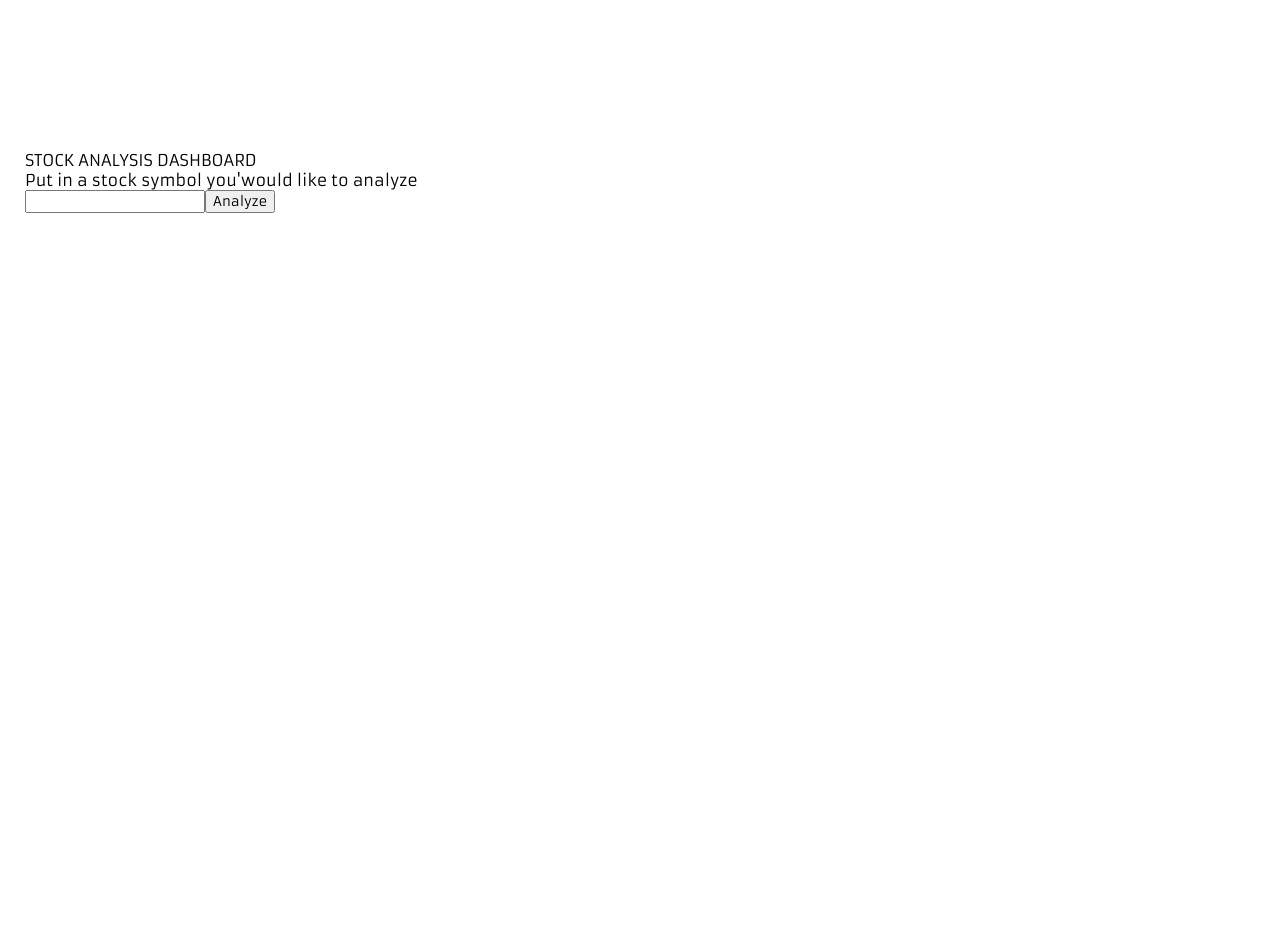
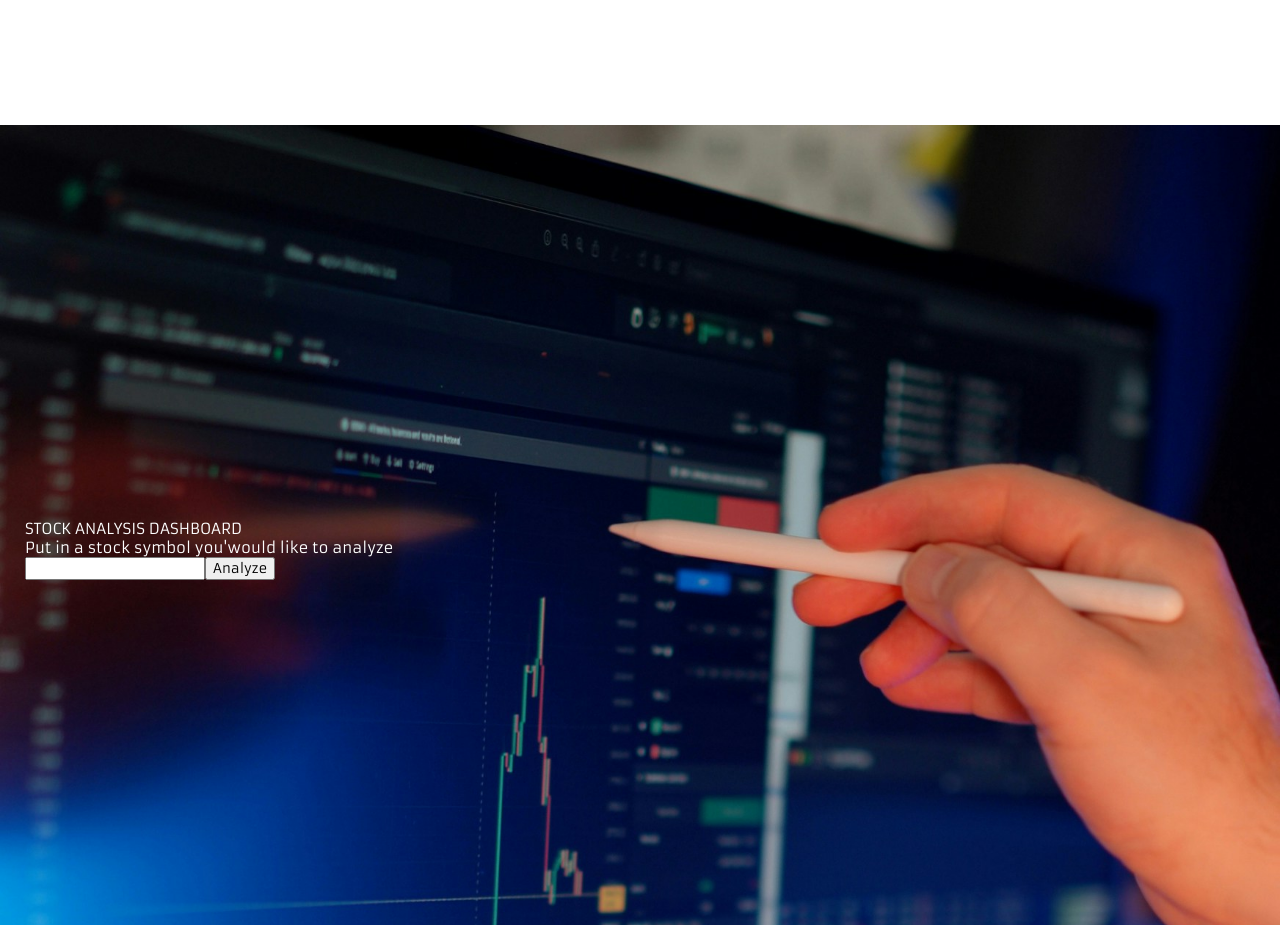
Before and after one commit to Barakat-20/personal-website, a React (Vite) app in the folder personal-website/: page / in a window 1280 px wide. Shown: the part 2980-3930 px from the top of the page. Before the commit the page ends 3905 px from the top, so only its background shows below. Built offline with nearby package versions, Linux system fonts and the light colour scheme; no server answers.

Commit message:
Added styled component to align content vertically

```diff
--- /dev/null
+++ b/personal-website/src/stockAnalysisDashboard/stockAnalysisDashboard.css
@@ -0,0 +1,3 @@
+#stock-analysis-dashboard {
+    background-image: url('../images/stockAnalysisDashboardImage.jpg')
+}
--- a/personal-website/src/stockAnalysisDashboard/stockAnalysisDashboard.ts
+++ b/personal-website/src/stockAnalysisDashboard/stockAnalysisDashboard.ts
@@ -1,3 +1,5 @@
+import styled from 'styled-components';
+
 export async function analyzeStock(stockSymbolToAnalyze:  string) {
 
    if (stockSymbolToAnalyze.length == 0) {
@@ -13,3 +15,17 @@ export async function analyzeStock(stockSymbolToAnalyze:  string) {
     const data = await response.json()
     return (data)
 }
+
+export const VerticalAlignContainer = styled.div`
+    width: 100%;
+    height: 100vh;
+    display: table;
+    color:white;
+    font-size: 15px;
+
+`
+export const VerticalAlignContent = styled.div`
+    display: table-cell;
+    vertical-align: middle;
+
+`
--- a/personal-website/src/stockAnalysisDashboard/stockAnalysisDashboard.tsx
+++ b/personal-website/src/stockAnalysisDashboard/stockAnalysisDashboard.tsx
@@ -1,6 +1,11 @@
  import { useState } from 'react'
-import { analyzeStock } from './stockAnalysisDashboard'
+import {
+  analyzeStock,
+  VerticalAlignContainer,
+  VerticalAlignContent
+} from './stockAnalysisDashboard'
 import { Oval } from 'react-loader-spinner'
+import './stockAnalysisDashboard.css'
 
 function StockAnalysisDashboard() {
 
@@ -28,17 +33,20 @@ function StockAnalysisDashboard() {
 
   if(gotData) {
     return(
-      <div>
-        <div onClick={() => goBack()}></div>
+      <VerticalAlignContainer>
+        <VerticalAlignContent>
+          <div onClick={() => goBack()}>BACK</div>
           <div>
             {JSON.stringify(stockData)}
           </div>
-      </div>
+        </VerticalAlignContent>
+      </VerticalAlignContainer>
     )
   }
 
   return (
-    <>
+    <VerticalAlignContainer>
+      <VerticalAlignContent>
         <div>
             <div id="stock-analysis-dashboard-title">STOCK ANALYSIS DASHBOARD</div>
             {isLoading ?(
@@ -67,7 +75,8 @@ function StockAnalysisDashboard() {
             )
             }
         </div>
-    </>
+      </VerticalAlignContent>
+    </VerticalAlignContainer>
   )
 }
 
```
Also changed, not shown: personal-website/src/images/stockAnalysisDashboardImage.jpg (added). Lines whose indentation alone changed are shown as unchanged.
